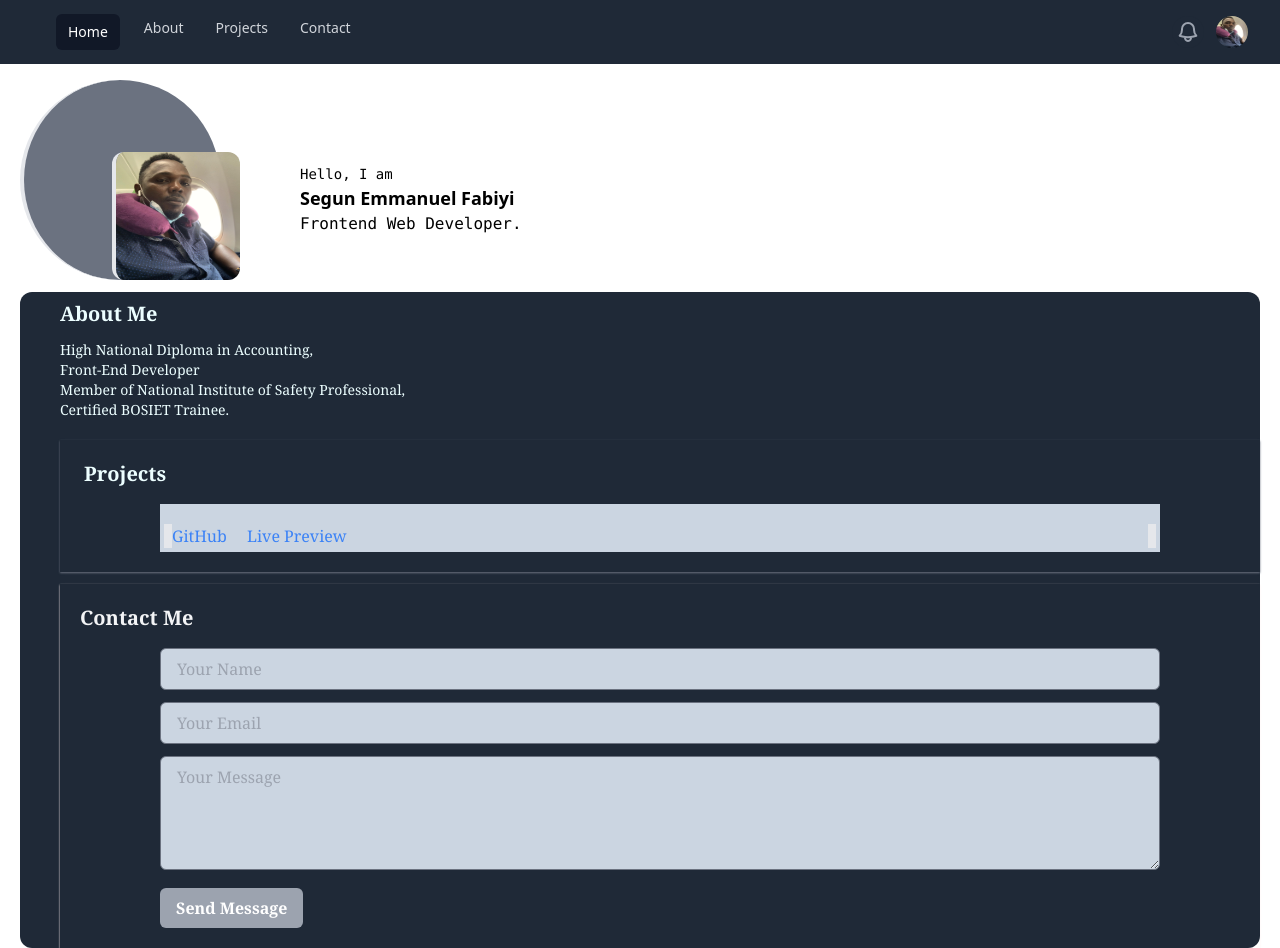
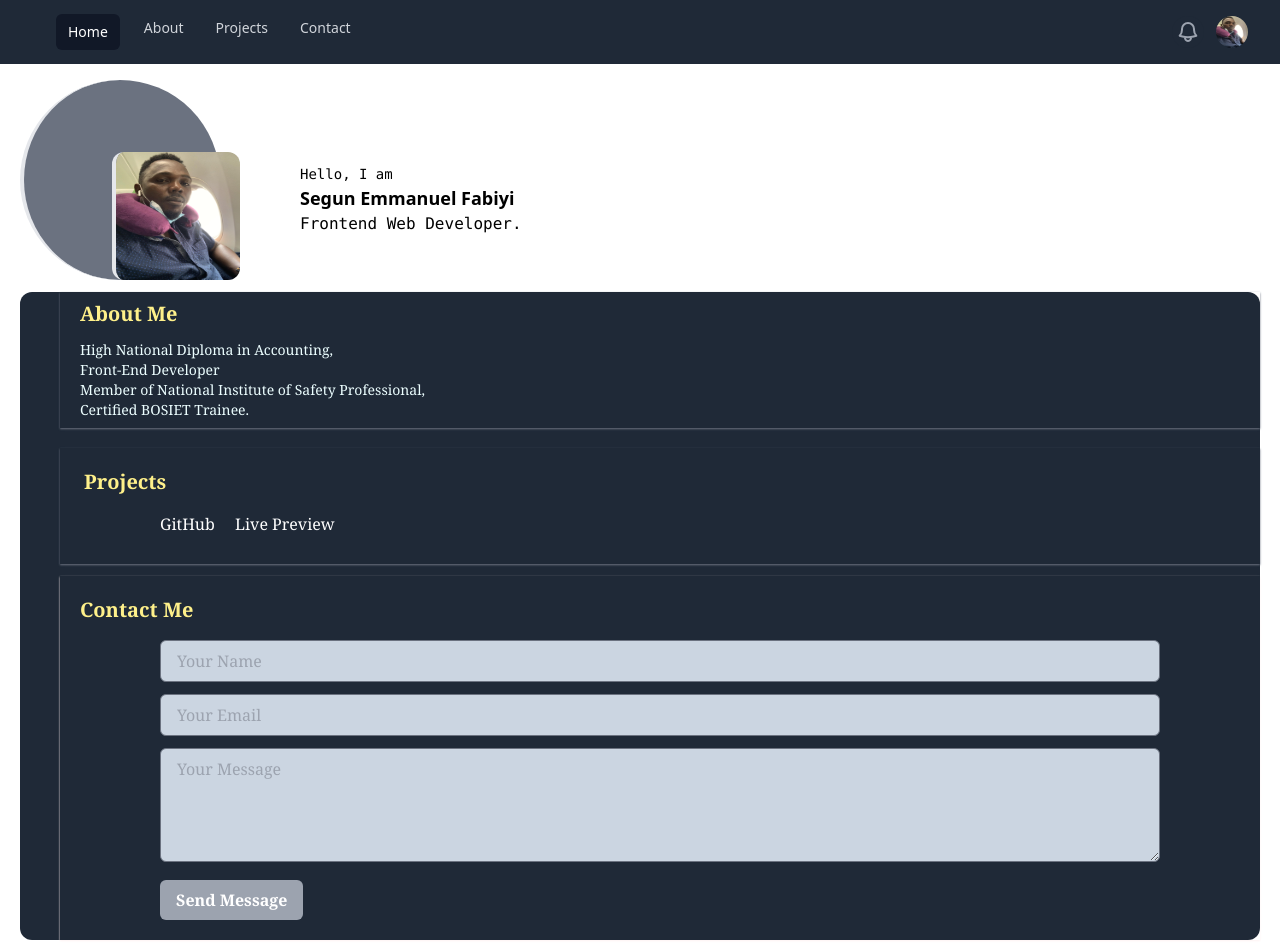
Before and after one commit to fabiyis/Tailwind-CSS, a plain HTML site: page index.html in a window 1280 px wide. Shown: the top 948 px of the page. Drawn offline with nearby package versions, Linux system fonts and the light colour scheme; files that its build step writes are made by us from their sources.

Commit message:
changes in html file

```diff
--- a/index.html
+++ b/index.html
@@ -20,23 +20,15 @@
         <div class="mx-auto max-w-7xl px-4 sm:px-6 lg:px-8">
           <div class="relative flex items-center justify-between h-16">
             <div class="absolute inset-y-0 left-0 flex items-center sm:hidden">
-              <!-- Mobile menu button-->
+
               <button type="button" class="relative inline-flex items-center justify-center rounded-md p-2 text-gray-400 hover:bg-gray-700 hover:text-white focus:outline-none focus:ring-2 focus:ring-inset focus:ring-white" aria-controls="mobile-menu" aria-expanded="false">
                 <span class="absolute -inset-0.5"></span>
                 <span class="sr-only">Open main menu</span>
-                <!--
-                  Icon when menu is closed.
 
-                  Menu open: "hidden", Menu closed: "block"
-                -->
                 <svg class="block h-6 w-6" fill="none" viewBox="0 0 24 24" stroke-width="2" stroke="currentColor" aria-hidden="true">
                   <path stroke-linecap="round" stroke-linejoin="round" d="M4 6h16M4 12h16M4 18h16"></path>
                 </svg>
-                <!--
-                  Icon when menu is open.
 
-                  Menu open: "block", Menu closed: "hidden"
-                -->
                 <svg class="hidden h-6 w-6" fill="none" viewBox="0 0 24 24" stroke-width="2" stroke="currentColor" aria-hidden="true">
                   <path stroke-linecap="round" stroke-linejoin="round" d="M6 18L18 6M6 6l12 12"></path>
                 </svg>
@@ -45,7 +37,6 @@
             <div class="flex-1 flex items-center justify-center sm:items-stretch sm:justify-start">
               <div class="hidden sm:ml-6 sm:block">
                 <div class="flex space-x-4">
-                  <!-- Current: "bg-gray-900 text-white", Default: "text-gray-300 hover:bg-gray-700 hover:text-white" -->
                   <a href="#" class="bg-gray-900 text-white rounded-md px-3 py-2 text-sm font-medium" aria-current="page">Home</a>
                   <a href="#" class="text-gray-300 hover:bg-gray-700 hover:text-white rounded-md px-2 py-1 text-sm font-medium">About</a>
                   <a href="#" class="text-gray-300 hover:bg-gray-700 hover:text-white rounded-md px-2 py-1 text-sm font-medium">Projects</a>
@@ -62,7 +53,6 @@
                 </svg>
               </button>
 
-              <!-- Profile dropdown -->
               <div class="relative ml-3">
                 <div>
                   <button type="button" class="relative flex rounded-full bg-gray-800 text-sm focus:outline-none focus:ring-2 focus:ring-white focus:ring-offset-2 focus:ring-offset-gray-800" id="user-menu-button" aria-expanded="false" aria-haspopup="true">
@@ -97,8 +87,8 @@
     </div>
 
     <div class="flex-auto text-cyan-50 mt-14 pl-10 bg-gray-800 flex-wrap font-serif ml-5 mr-5 mb-5 rounded-xl">
-      <div>
-        <h2 class="text-xl mb-3 pt-2 font-semibold">About Me</h2>
+      <div class="shadow-sm shadow-gray-500 mb-2 pl-5 pb-2">
+        <h2 class="text-xl text-yellow-200 mb-3 pt-2 font-semibold">About Me</h2>
             <p class="text-sm">High National Diploma in Accounting,</p>
             <p class="text-sm">Front-End Developer</p>
             <p class="text-sm">Member of National Institute of Safety Professional,</p>
@@ -106,20 +96,19 @@
       </div>
       <div>
         <section id="projects" class=" w-full shadow-sm shadow-gray-500 p-5 mt-5">
-          <div class="container mx-auto w-100">
-              <h2 class="text-xl font-bold ml-1">Projects</h2>
-              <!-- Example project card -->
-              <div class="bg-slate-300 p-1  ml-20 mr-20 mt-4">
-                  <div class="mt-4 border-r-8 border-s-8">
-                      <a href="https://github.com/fabiyis/TO-DO-LIST3/pulls" class="text-blue-500">GitHub</a>
-                      <a href="http://127.0.0.1:5500/index.HTML" class="text-blue-500 ml-4">Live Preview</a>
+          <div class="container mx-auto w-100 mb-2">
+              <h2 class="text-xl font-bold ml-1 text-yellow-200">Projects</h2>
+              <div class="ml-20 mr-20 mt-4">
+                  <div class="mt-4">
+                      <a href="https://github.com/fabiyis/TO-DO-LIST3/pulls" class="text-white hover:bg-gray-700">GitHub</a>
+                      <a href="http://127.0.0.1:5500/index.HTML" class="text-white ml-4  hover:bg-gray-700">Live Preview</a>
                   </div>
               </div>
           </div>
         </section>
       </div>
       <section id="contact" class="p-5 w-full shadow-sm shadow-red-50 mt-3">
-            <h2 class="text-xl text-gray-100 font-semibold mb-1">Contact Me</h2>
+            <h2 class="text-xl text-yellow-200 font-semibold mb-1">Contact Me</h2>
             <form id="contact-form" class="mt-4 ml-20 mr-20">
                 <div class="mb-3">
                     <input type="text" class="w-full bg-slate-300 px-4 py-2 border rounded-md focus:outline-none focus:ring-2 focus:ring-indigo-500" id="name" placeholder="Your Name">
@@ -135,7 +124,7 @@
         </div>
     </section>
     </div>
-    <footer class="bg-gray-800 text-white text-center py-4">
+    <footer class="bg-gray-800 text-yellow-200 text-center text-xs mr-3 ml-3 py-4">
       <div class="container mx-auto">
           &copy; 2023 "https://github.com/fabiyis" Segun Fabiyi, All rights reserved.
       </div>
```
